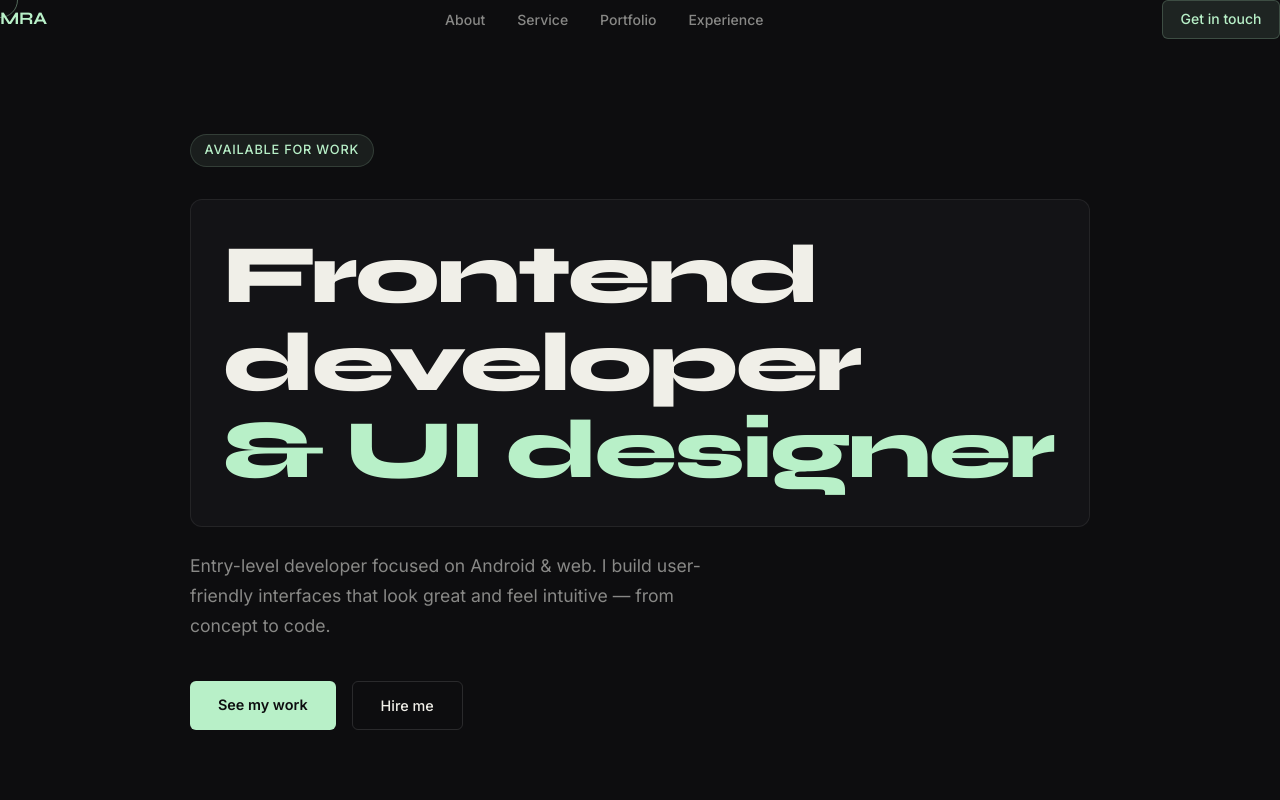
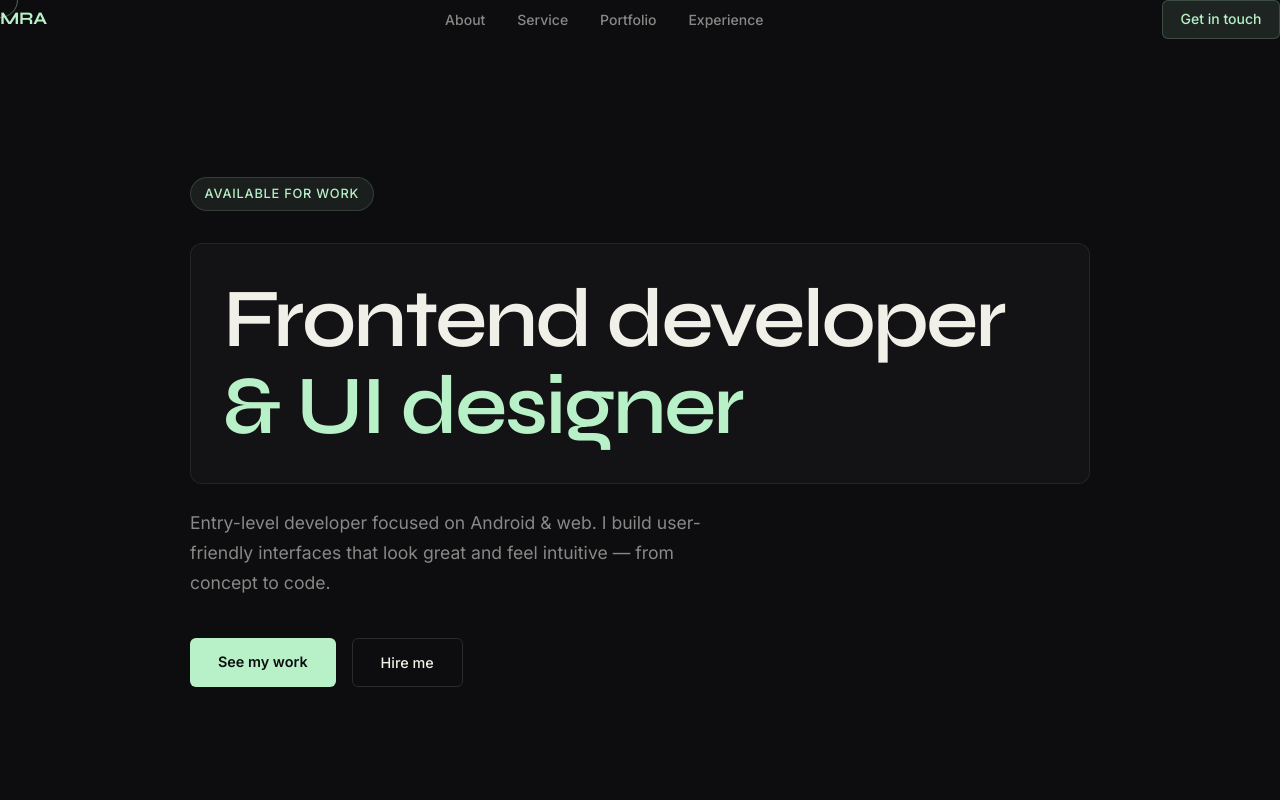
Before and after one commit to amyezing/website-react, a React (Vite) app: page / in a window 1280 px wide. Shown: the top 800 px of the page. Built offline with nearby package versions, Linux system fonts and the light colour scheme.

Commit message:
reduce hero font size and add overflow hidden to title box

```diff
--- a/src/components/Hero.jsx
+++ b/src/components/Hero.jsx
@@ -62,7 +62,7 @@ export default function Hero() {
           <h1 style={{
             fontFamily: 'var(--font-display)',
             fontSize: 'clamp(1.25rem, 6.5vw, 5.5rem)',
-            fontWeight: 800,
+            fontWeight: 600,
             lineHeight: 1.05,
             letterSpacing: '-0.03em',
             maxWidth: '100%',
```
